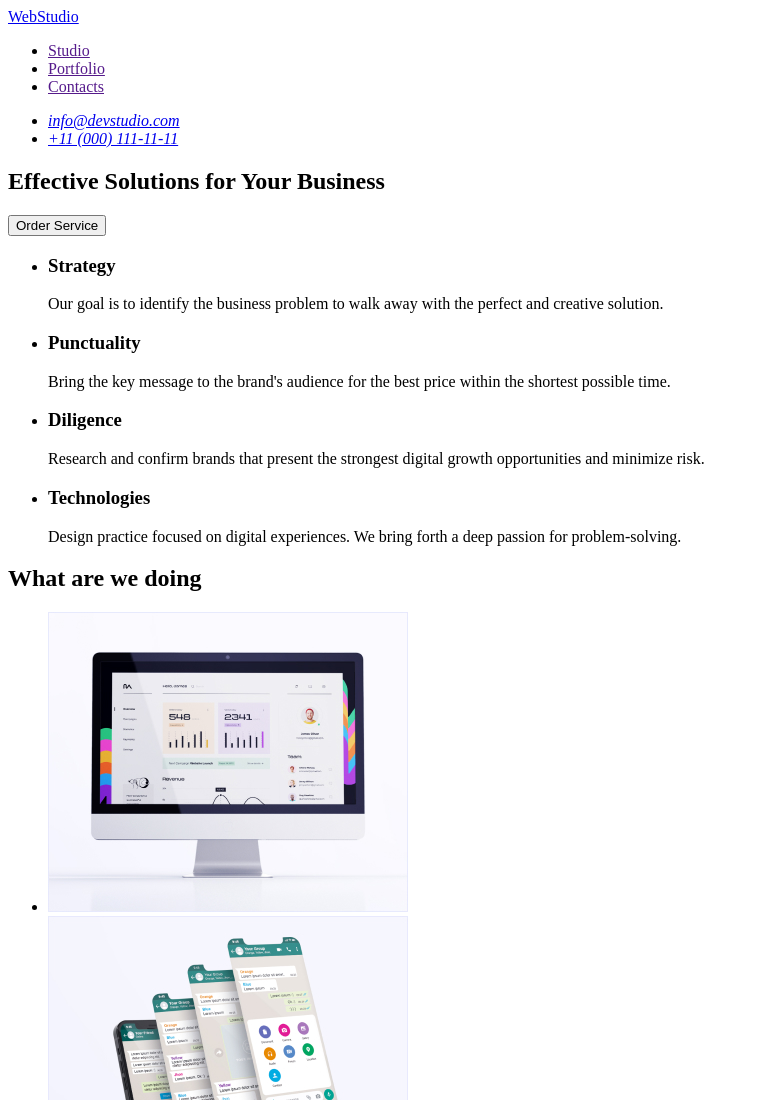
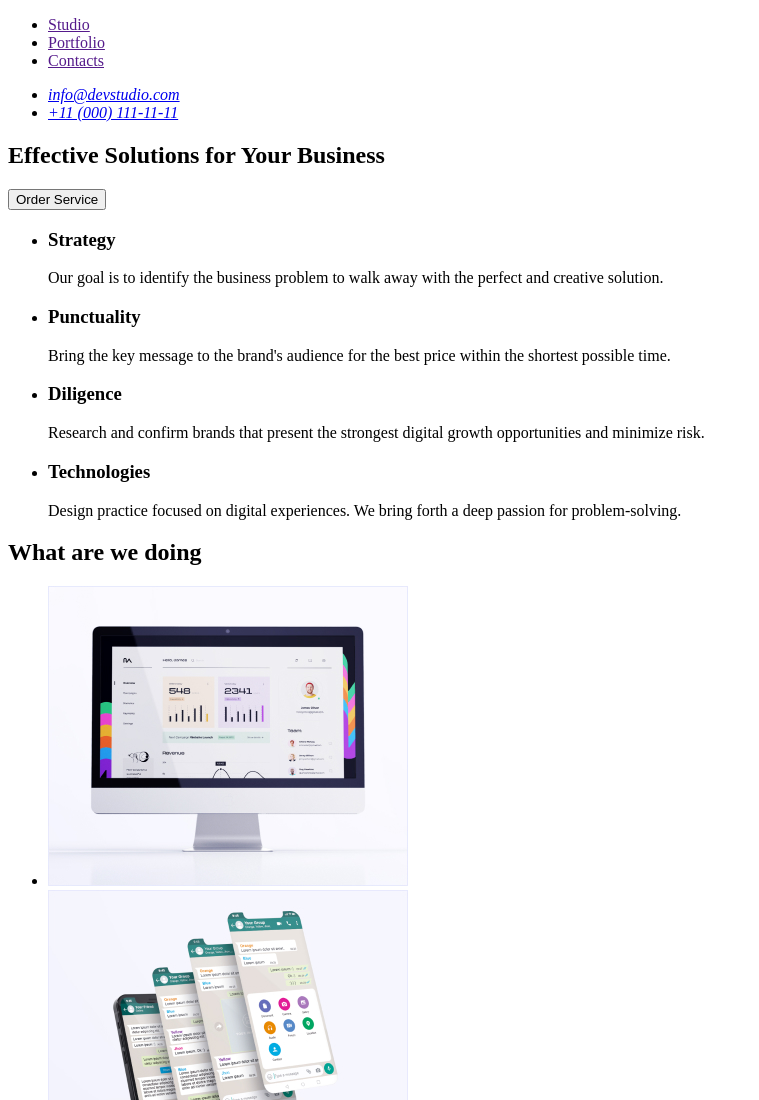
Before and after one commit to OksanaKravtsiv93/goit-markup-hw-01, a plain HTML site: page index.html in a window 1280 px wide. Shown: the top 1100 px of the page, without its empty margins (0-759 px from the left). Drawn offline with Linux system fonts and the light colour scheme.

Commit message:
Update index.html

```diff
--- a/index.html
+++ b/index.html
@@ -9,7 +9,7 @@
 <body>
     <header>
         <nav>
-            <a href="./index.html">WebStudio</a>
+            <a href="./index.html"> </a>
             <ul>
                <li>
                 <a href="">Studio</a></li>
```
